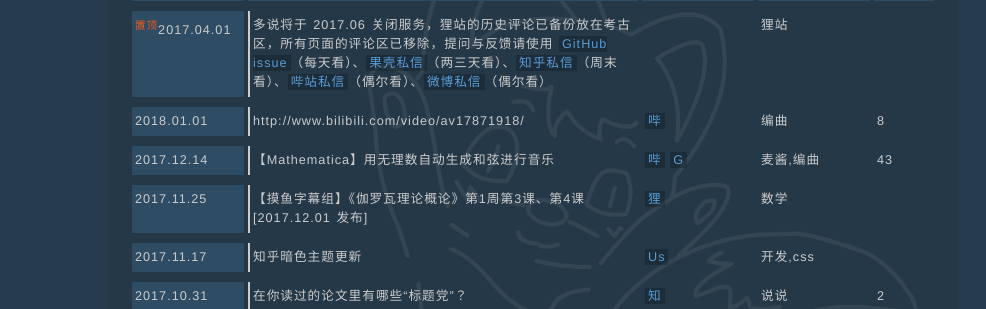
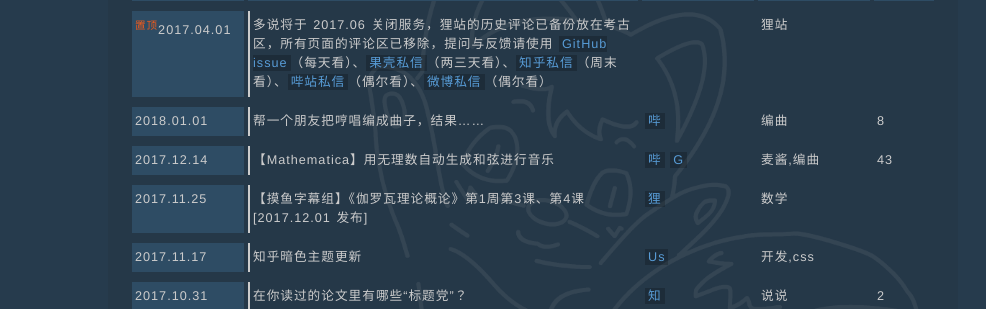
Before and after one commit to LePtC/LePtC.github.io, a Jekyll site: the page built from index.html, in a window 1280 px wide. Shown: the part 244-553 px from the top of the page, without its empty margins (0-986 px from the left). Built offline with Jekyll 4.4.1, drawn with Linux system fonts in a browser that asks for light colours; Markdown is read by kramdown in place of the engine named in the settings; comment, search, counter and statistics services are not loaded.

Commit message:
update index

```diff
--- a/index.html
+++ b/index.html
@@ -216,7 +216,7 @@ $(document).ready(function() {
 <td>科学人,物理</td><td></td></tr> -->
 
 <tr><td>2018.01.01</td>
-  <td>http://www.bilibili.com/video/av17871918/</td>
+  <td>帮一个朋友把哼唱编成曲子，结果……</td>
 <td><a href="http://www.bilibili.com/video/av17871918/">哔</a></td>
 <td>编曲</td><td>8</td></tr>
 
```
